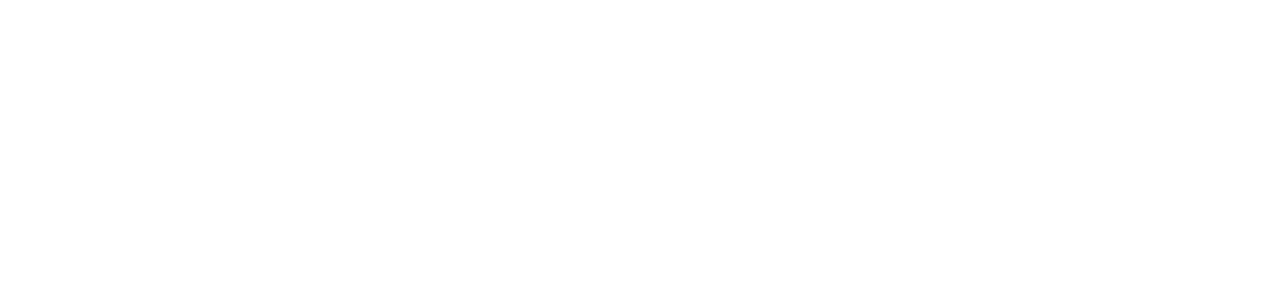
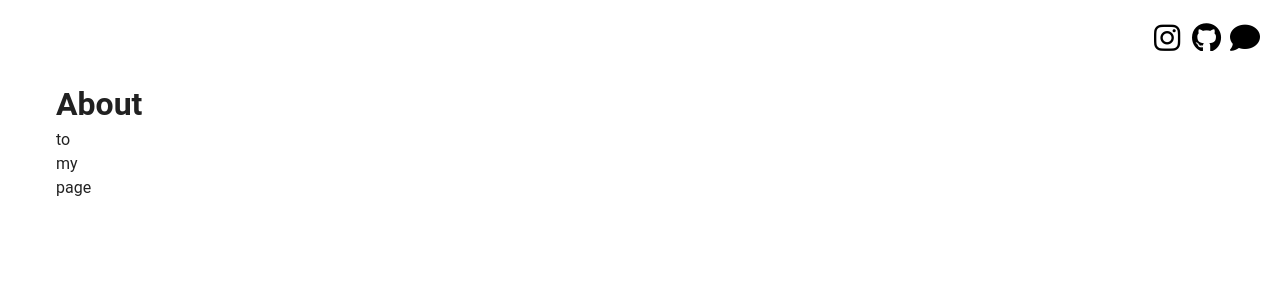
Before and after one commit to suimin-suyaa/my-site, a Vue app: page /aboutpage in a window 1280 px wide. Before the commit this address had no page. Shown: the top 300 px of the page. Built offline with nearby package versions, Linux system fonts and the light colour scheme.

Commit message:
一時コミット

```diff
--- a/src/router/index.ts
+++ b/src/router/index.ts
@@ -22,6 +22,14 @@
         // which is lazy-loaded when the route is visited.
         component: () => import("../views/TopPage.vue"),
       },
+      {
+        path: "aboutpage",
+        name: "About",
+        // route level code-splitting
+        // this generates a separate chunk (Home-[hash].js) for this route
+        // which is lazy-loaded when the route is visited.
+        component: () => import("../views/AboutPage.vue"),
+      },
     ],
   },
 ];
--- a/src/views/About.vue
+++ b/src/views/About.vue
@@ -1,5 +1,5 @@
 <template>
-  <v-avatar image="Mysite.png" size="80"></v-avatar>
+  <v-avatar size="80"></v-avatar>
 </template>
 <script lang="ts"></script>
 <style lang="scss" scoped></style>
--- /dev/null
+++ b/src/views/AboutPage.vue
@@ -0,0 +1,24 @@
+<template>
+  <v-container>
+    <h1 class="text">About</h1>
+    <div v-for="textBox in textBoxes" :key="textBox.id">
+      <p>{{ textBox.text }}</p>
+    </div>
+  </v-container>
+</template>
+<script setup lang="ts">
+import { ref } from "vue";
+
+interface Text {
+  id: number;
+  text: string;
+}
+
+const textBoxes = ref<Text[]>([
+  { id: 1, text: "" },
+  { id: 2, text: "to" },
+  { id: 3, text: "my" },
+  { id: 4, text: "page" },
+]);
+</script>
+<style lang="scss" scoped></style>
--- a/src/views/TopPage.vue
+++ b/src/views/TopPage.vue
@@ -1,5 +1,5 @@
 <template>
-  <div class="ma-10">
+  <div class="wrapper">
     <div>
       <h1
         class="animate__animated animate__tada"
@@ -49,6 +49,14 @@
 </script>
 
 <style lang="scss" scoped>
+.wrapper {
+  @media (max-width: 768px) {
+    margin-left: 7%;
+  }
+  @media (min-width: 769px) {
+    margin-left: 6%;
+  }
+}
 h1 {
   &.animate__animated.animate__tada {
     @media (min-width: 769px) {
```
